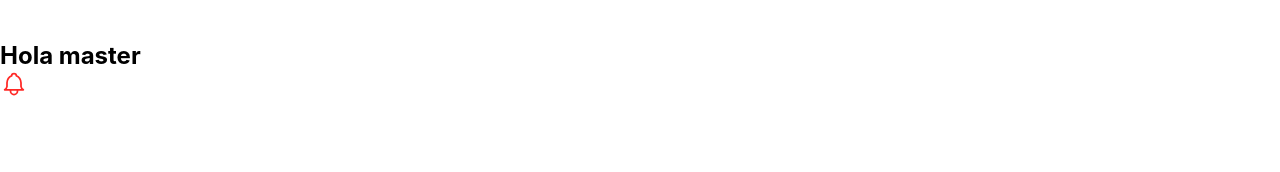
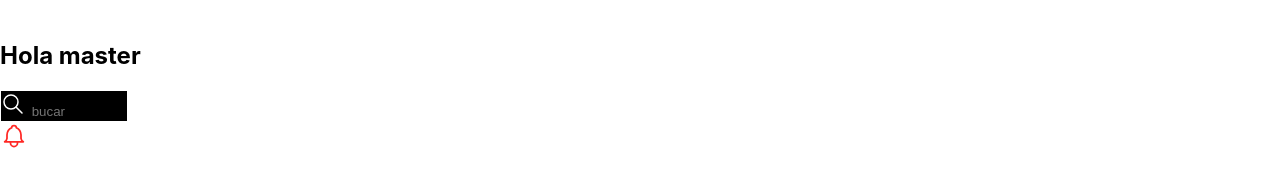
Before and after one commit to moiseshernandez26/clon-netflix, a React (Create React App) app: page / in a window 1280 px wide. Shown: the part 284-456 px from the top of the page. Built offline with nearby package versions, Linux system fonts and the light colour scheme.

Commit message:
Agre dos nuevos componentes que seran de utilidad para el navbar

```diff
--- a/src/Views/Home/index.jsx
+++ b/src/Views/Home/index.jsx
@@ -2,6 +2,8 @@ import { useRef } from 'react'
 
 import CardCourel from 'components/CardCarousel'
 import BellIcon from 'Utils/Icons/BellIcon'
+import TextNavBar from 'components/TextNavBar'
+import NavBrowser from 'components/NavBrowser'
 
 import './styles.css'
 
@@ -128,6 +130,8 @@ const Home = () => {
       </div>
       <div className="container-carousel"></div>
       <h1>Hola master</h1>
+      <TextNavBar text="Texto"></TextNavBar>
+      <NavBrowser></NavBrowser>
 
       <BellIcon />
     </section>
--- /dev/null
+++ b/src/components/NavBrowser/index.jsx
@@ -0,0 +1,12 @@
+import './styles.css'
+
+const NavBrowser = () => {
+  return (
+    <div className="browser-container">
+      <img className="icon" src="/assets/img/NavBrowser/search.svg" alt="glu" />
+      <input className="input" type="text" placeholder="bucar" />
+    </div>
+  )
+}
+
+export default NavBrowser
--- /dev/null
+++ b/src/components/NavBrowser/styles.css
@@ -0,0 +1,22 @@
+.browser-container {
+  background-color: black;
+  align-content: center;
+  border: 0.1em solid white;
+  position: relative;
+  width: 8em;
+  height: 2em;
+}
+
+.icon {
+  width: 1.5em;
+  height: 1.5em;
+  background-color: transparent;
+}
+
+.input {
+  border: none;
+  background-color: transparent;
+  width: 6em;
+  margin-left: 0.5em;
+  align-content: center;
+}
--- /dev/null
+++ b/src/components/TextNavBar/index.jsx
@@ -0,0 +1,17 @@
+import PropTypes from 'prop-types'
+
+import './styles.css'
+
+const TextNavBar = ({ text }) => {
+  return (
+    <div className="text-container">
+      <span className="text-b">{text}</span>
+    </div>
+  )
+}
+
+TextNavBar.propTypes = {
+  text: PropTypes.string.isRequired,
+}
+
+export default TextNavBar
--- /dev/null
+++ b/src/components/TextNavBar/styles.css
@@ -0,0 +1,11 @@
+.text-container {
+  background-color: transparent;
+}
+
+.text-b {
+  color: white;
+}
+
+.text-b:hover {
+  font-weight: bold;
+}
```
Also changed, not shown: public/assets/img/NavBrowser/search.svg (added).
